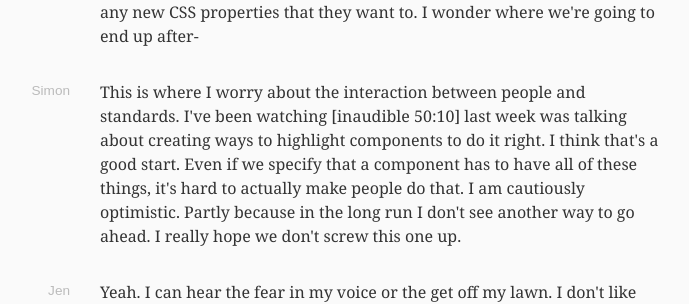
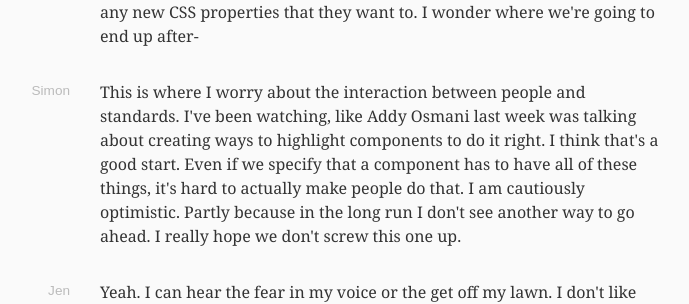
Before and after one commit to jensimmons/webahead-transcripts, a Jekyll site: the page built from _posts/transcripts/2014-04-03-065.html, in a window 1280 px wide and 900 px high, scrolled down 18460 px. Shown: the part 179-483 px from the top of the window, without its empty margins (280-969 px from the left). Built offline with Jekyll 4.4.1, drawn with Linux system fonts in a browser that asks for light colours; Markdown is read by kramdown in place of the engine named in the settings.

Commit message:
Fix inaudible at 50:10 to 'like Addy Osmani'

```diff
--- a/_posts/transcripts/2014-04-03-065.html
+++ b/_posts/transcripts/2014-04-03-065.html
@@ -235,7 +235,7 @@ permalink: 65/
 <p>It would be like, let's go, but when I look around and I just keep meeting one person after another, after another who they don't give ... about accessibility. They don't want to write their own HTML, they don't want to look up the schematics for elements. It's just like, okay, and then we're going to give them the tools to write any code, any new HTML elements, any new CSS properties that they want to. I wonder where we're going to end up after-</p></dd>
 
 <dt>Simon</dt>
-<dd>This is where I worry about the interaction between people and standards. I've been watching [inaudible 50:10] last week was talking about creating ways to highlight components to do it right. I think that's a good start. Even if we specify that a component has to have all of these things, it's hard to actually make people do that. I am cautiously optimistic. Partly because in the long run I don't see another way to go ahead. I really hope we don't screw this one up.</dd>
+<dd>This is where I worry about the interaction between people and standards. I've been watching, like Addy Osmani last week was talking about creating ways to highlight components to do it right. I think that's a good start. Even if we specify that a component has to have all of these things, it's hard to actually make people do that. I am cautiously optimistic. Partly because in the long run I don't see another way to go ahead. I really hope we don't screw this one up.</dd>
 
 <dt>Jen</dt>
 <dd>Yeah. I can hear the fear in my voice or the get off my lawn. I don't like coming from that place. I have to figure out personally what I'm going to do. I got to learn, read, listen to other people more. There's something there that's really getting under my skin. I get this conversation once in the beginning in an attempt to try and figure out what that is. Even though I kind of don't have any answers, I just have grumpiness.</dd>
```
